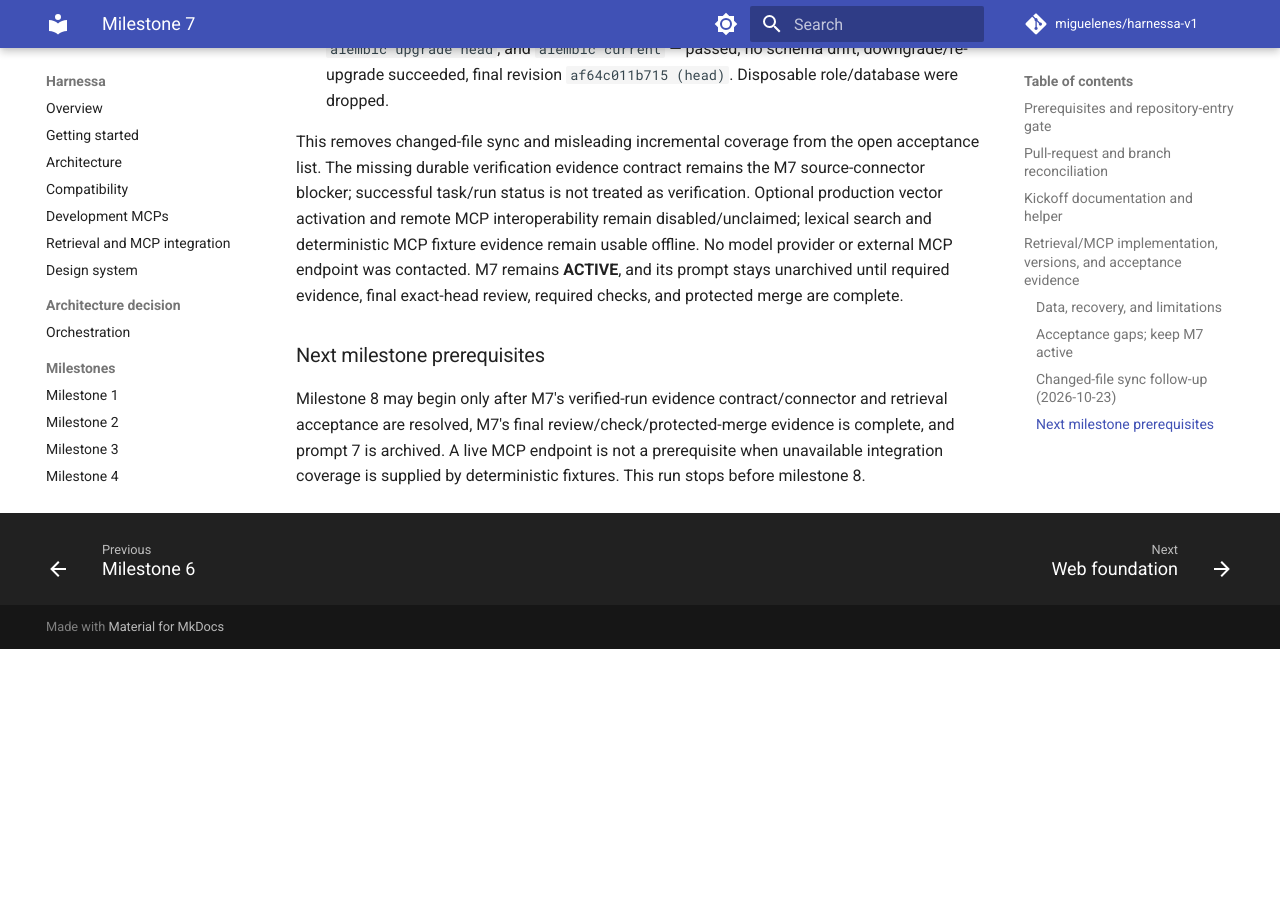
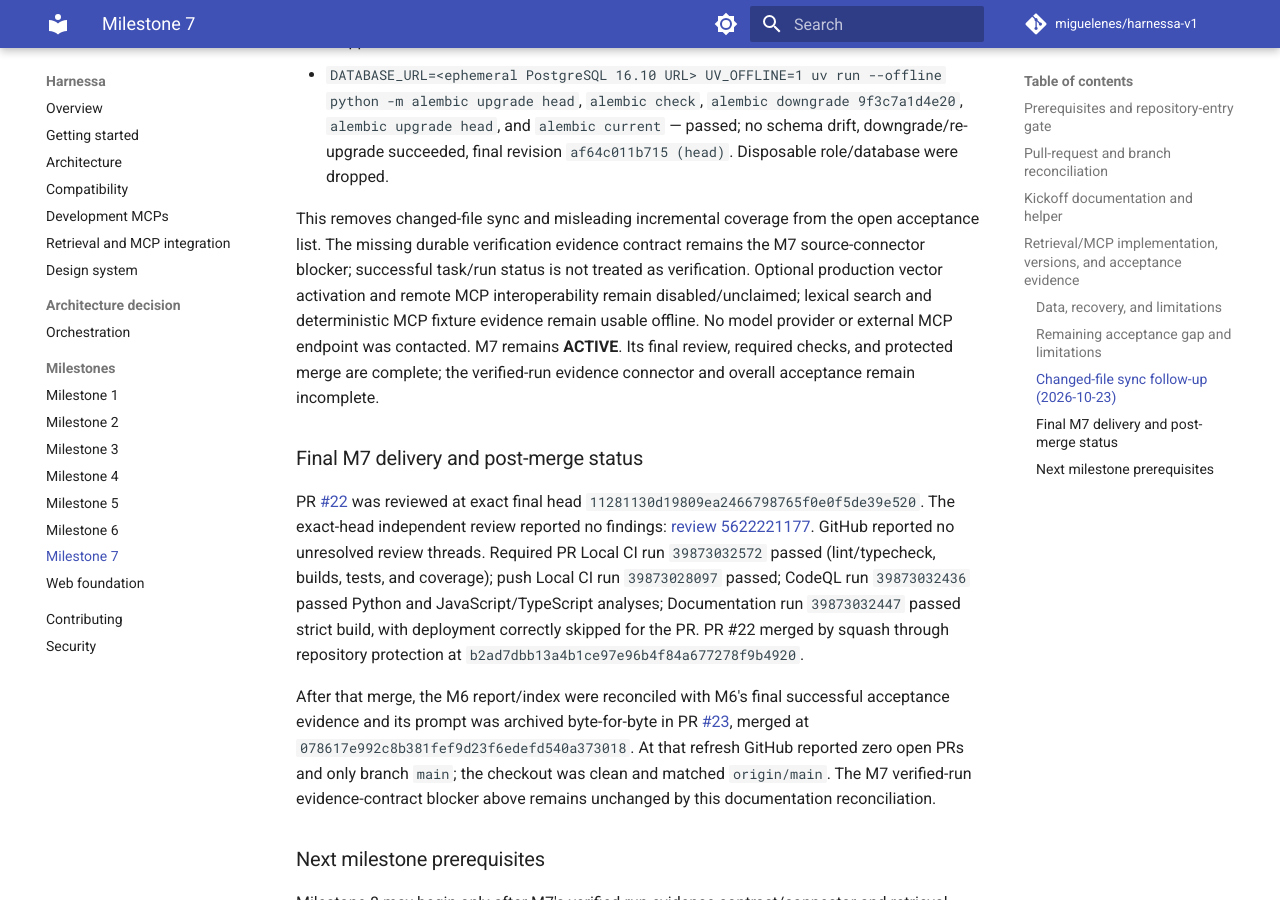
Before and after one commit to miguelenes/harnessa-v1, an MkDocs documentation site: the page built from docs/milestones/07.md, in a window 1280 px wide and 900 px high, scrolled down 10350 px. Built offline with MkDocs 1.6.1 and Material for MkDocs 9.7.7, drawn with Linux system fonts in a browser that asks for light colours; comment, search, counter and statistics services are not loaded; before the commit the page ends 10999 px from its top, so only the background shows below that; some of the changed text lies outside the part shown.

Commit message:
docs(m7): record protected merge and remaining blocker (#24)

```diff
--- a/docs/milestones/07.md
+++ b/docs/milestones/07.md
@@ -1,6 +1,6 @@
 # Milestone 7 — Governed retrieval and MCP context
 
-**Status: ACTIVE.** M7 implementation is in progress on `codex/milestone-7-governed-retrieval`, based on refreshed `main` at `a55924350aebf2112ff7906978548727de081e4a`. This report is part of the M7 delivery PR. Do not archive prompt 7 or begin prompt 8 until every acceptance item, independent final-head review, hosted checks, and protected merge are evidenced.
+**Status: ACTIVE / acceptance incomplete.** The implementation and report were delivered in PR [#22](https://github.com/miguelenes/harnessa-v1/pull/22), reviewed at final head `11281130d19809ea2466798765f0e0f5de39e520`, and merged through protection as `b2ad7dbb13a4b1ce97e96b4f84a677278f9b4920`. Final review and required checks are recorded below. M7 remains active because Harnessa has no durable authoritative verification-result entity/port for the required prior-verified-runs source connector; `Run.status == SUCCEEDED` is not verification evidence. Do not archive prompt 7 or begin prompt 8 until that contract and the remaining acceptance are resolved.
 
 ## Prerequisites and repository-entry gate
 
@@ -79,7 +79,7 @@ Implemented: versioned Git-tree indexing for OpenSpec/docs/repository files and
 
 Migration `9f3c7a1d4e20` creates metadata-only `retrieval_sources`, `retrieval_chunks`, `retrieval_syncs`, `mcp_project_grants`, and `mcp_tool_audit`; `af64c011b715` records incremental and complete-snapshot state for an honest coverage baseline. Downgrade with `cd apps/api && DATABASE_URL=<target> uv run python -m alembic downgrade d6a5e7c4b209` only after PostgreSQL backup; this removes M7 metadata/grants/audit and leaves the separate Qdrant volume untouched. The first sync is a bounded Git snapshot; later syncs read blobs changed since the last successful ancestor revision and process deletions. A missing/non-ancestor base, absent complete coverage baseline, or changed skill-approval policy forces a full snapshot. Changed-file and deletion behavior is covered by disposable PostgreSQL/Redis integration evidence below. Fixture/MockTransport and local-container evidence remain distinct from provider/live-MCP evidence.
 
-### Acceptance gaps; keep M7 active
+### Remaining acceptance gap and limitations
 
 - Harnessa has no durable verification-result entity/port. `Run.status == SUCCEEDED` is not proof of verification, so no prior-verified-run connector is enabled or indexed. Do not infer it from task stage or model output. This requires an explicit verification evidence contract before that connector can be enabled.
 - The vector pilot used a synthetic four-document corpus and deterministic fixture embeddings. It tied lexical recall/MRR while adding about 1.88 ms median query latency; therefore lexical remains the only enabled production path. The vector adapter remains optional and unavailable without an approved budgeted embedding port and representative approved corpus/evaluation.
@@ -120,7 +120,13 @@ The repository connector now uses `git-tree-v2-<skill-policy-hash>`. It resolves
 - `HARNESSA_API_URL=http://127.0.0.1:28011 pnpm contracts:generate` served from a locally generated OpenAPI schema over a temporary loopback-only file server; generated `coverage_revision` in TypeScript. Contract package typecheck passed. The server was stopped.
 - `DATABASE_URL=<ephemeral PostgreSQL 16.10 URL> UV_OFFLINE=1 uv run --offline python -m alembic upgrade head`, `alembic check`, `alembic downgrade 9f3c7a1d4e20`, `alembic upgrade head`, and `alembic current` — passed; no schema drift, downgrade/re-upgrade succeeded, final revision `af64c011b715 (head)`. Disposable role/database were dropped.
 
-This removes changed-file sync and misleading incremental coverage from the open acceptance list. The missing durable verification evidence contract remains the M7 source-connector blocker; successful task/run status is not treated as verification. Optional production vector activation and remote MCP interoperability remain disabled/unclaimed; lexical search and deterministic MCP fixture evidence remain usable offline. No model provider or external MCP endpoint was contacted. M7 remains **ACTIVE**, and its prompt stays unarchived until required evidence, final exact-head review, required checks, and protected merge are complete.
+This removes changed-file sync and misleading incremental coverage from the open acceptance list. The missing durable verification evidence contract remains the M7 source-connector blocker; successful task/run status is not treated as verification. Optional production vector activation and remote MCP interoperability remain disabled/unclaimed; lexical search and deterministic MCP fixture evidence remain usable offline. No model provider or external MCP endpoint was contacted. M7 remains **ACTIVE**. Its final review, required checks, and protected merge are complete; the verified-run evidence connector and overall acceptance remain incomplete.
+
+### Final M7 delivery and post-merge status
+
+PR [#22](https://github.com/miguelenes/harnessa-v1/pull/22) was reviewed at exact final head `11281130d19809ea2466798765f0e0f5de39e520`. The exact-head independent review reported no findings: [review 5622221177](https://github.com/miguelenes/harnessa-v1/pull/22#pullrequestreview-5622221177). GitHub reported no unresolved review threads. Required PR Local CI run `39873032572` passed (lint/typecheck, builds, tests, and coverage); push Local CI run `39873028097` passed; CodeQL run `39873032436` passed Python and JavaScript/TypeScript analyses; Documentation run `39873032447` passed strict build, with deployment correctly skipped for the PR. PR #22 merged by squash through repository protection at `b2ad7dbb13a4b1ce97e96b4f84a677278f9b4920`.
+
+After that merge, the M6 report/index were reconciled with M6's final successful acceptance evidence and its prompt was archived byte-for-byte in PR [#23](https://github.com/miguelenes/harnessa-v1/pull/23), merged at `078617e992c8b381fef9d23f6edefd540a373018`. At that refresh GitHub reported zero open PRs and only branch `main`; the checkout was clean and matched `origin/main`. The M7 verified-run evidence-contract blocker above remains unchanged by this documentation reconciliation.
 
 ### Next milestone prerequisites
 
```
